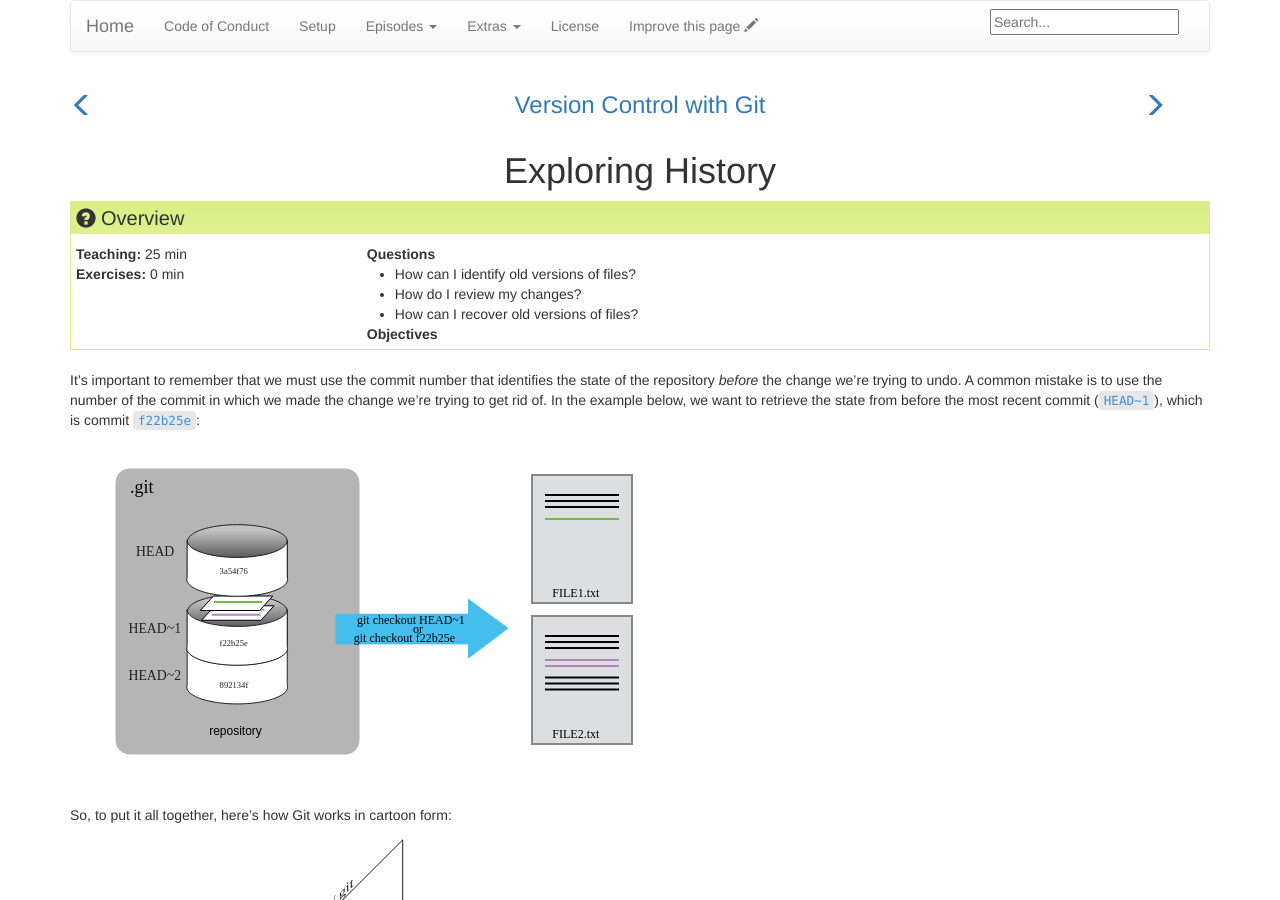
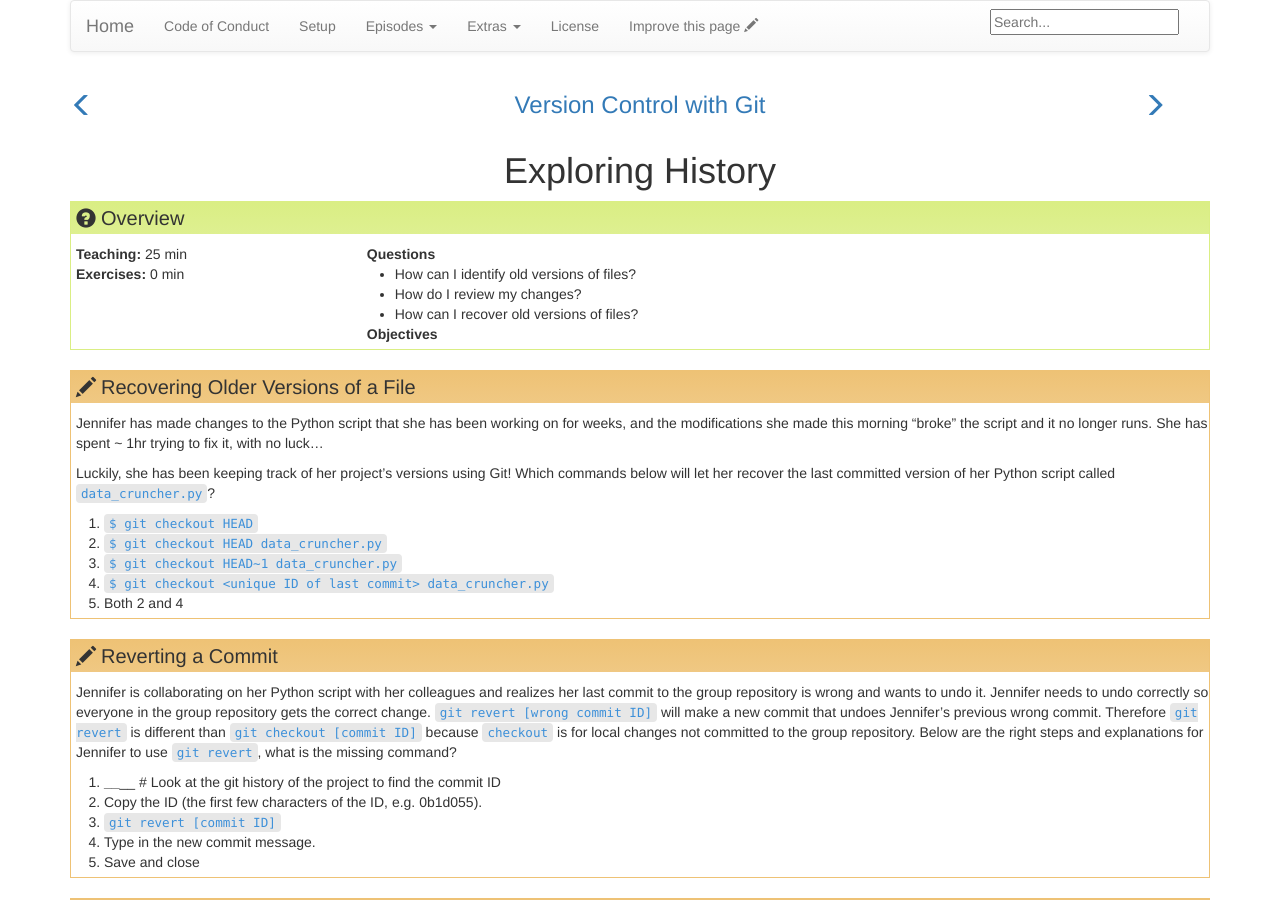
Before and after one commit to kirschbombe/git-exercises, a Jekyll site: the page built from _episodes/05-history.md, in a window 1280 px wide and 900 px high. Built offline with Jekyll 4.4.1, drawn with Linux system fonts in a browser that asks for light colours.

Commit message:
Update 05-history.md

```diff
--- a/_episodes/05-history.md
+++ b/_episodes/05-history.md
@@ -7,22 +7,6 @@ questions:
 - "How do I review my changes?"
 - "How can I recover old versions of files?"
 ---
-
-It's important to remember that
-we must use the commit number that identifies the state of the repository
-*before* the change we're trying to undo.
-A common mistake is to use the number of
-the commit in which we made the change we're trying to get rid of.
-In the example below, we want to retrieve the state from before the most
-recent commit (`HEAD~1`), which is commit `f22b25e`:
-
-![Git Checkout](../fig/git-checkout.svg)
-
-So, to put it all together,
-here's how Git works in cartoon form:
-
-![http://figshare.com/articles/How_Git_works_a_cartoon/1328266](../fig/git_staging.svg)
-
 
 > ## Recovering Older Versions of a File
 >
```
